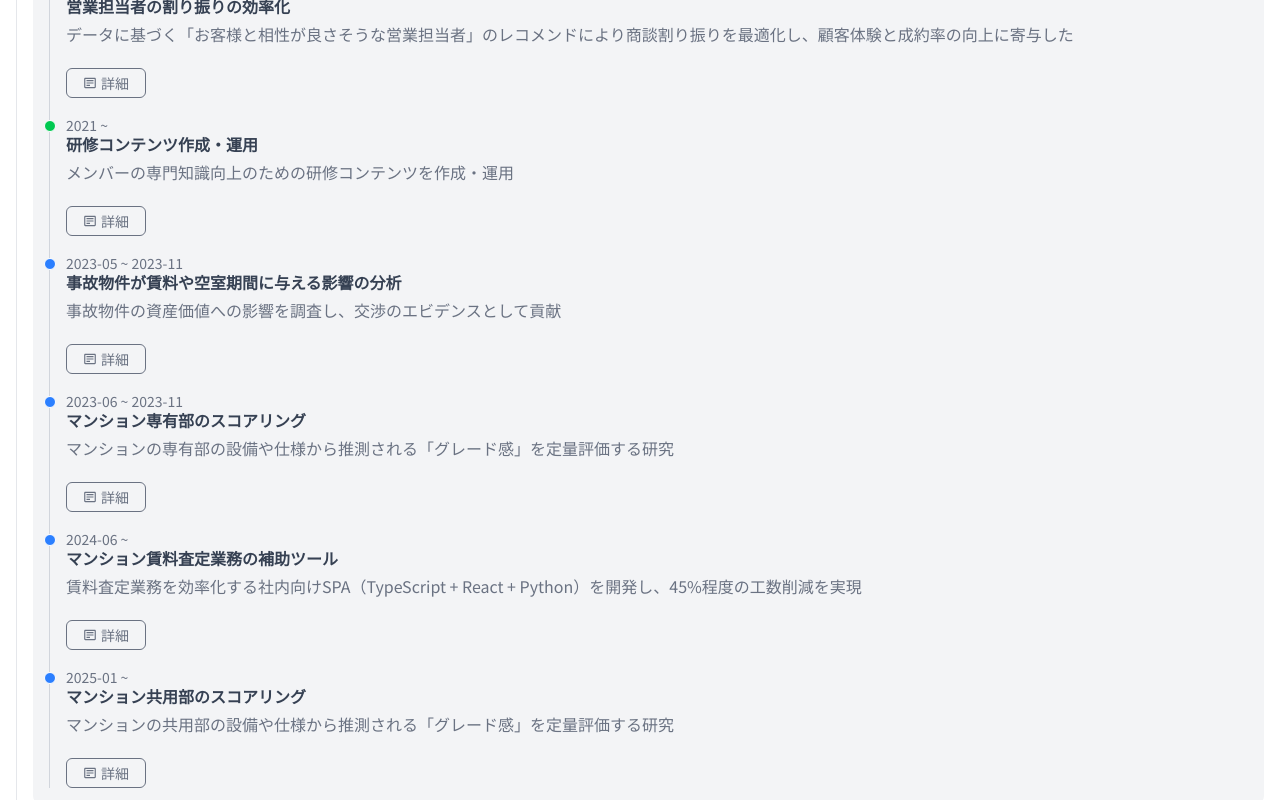
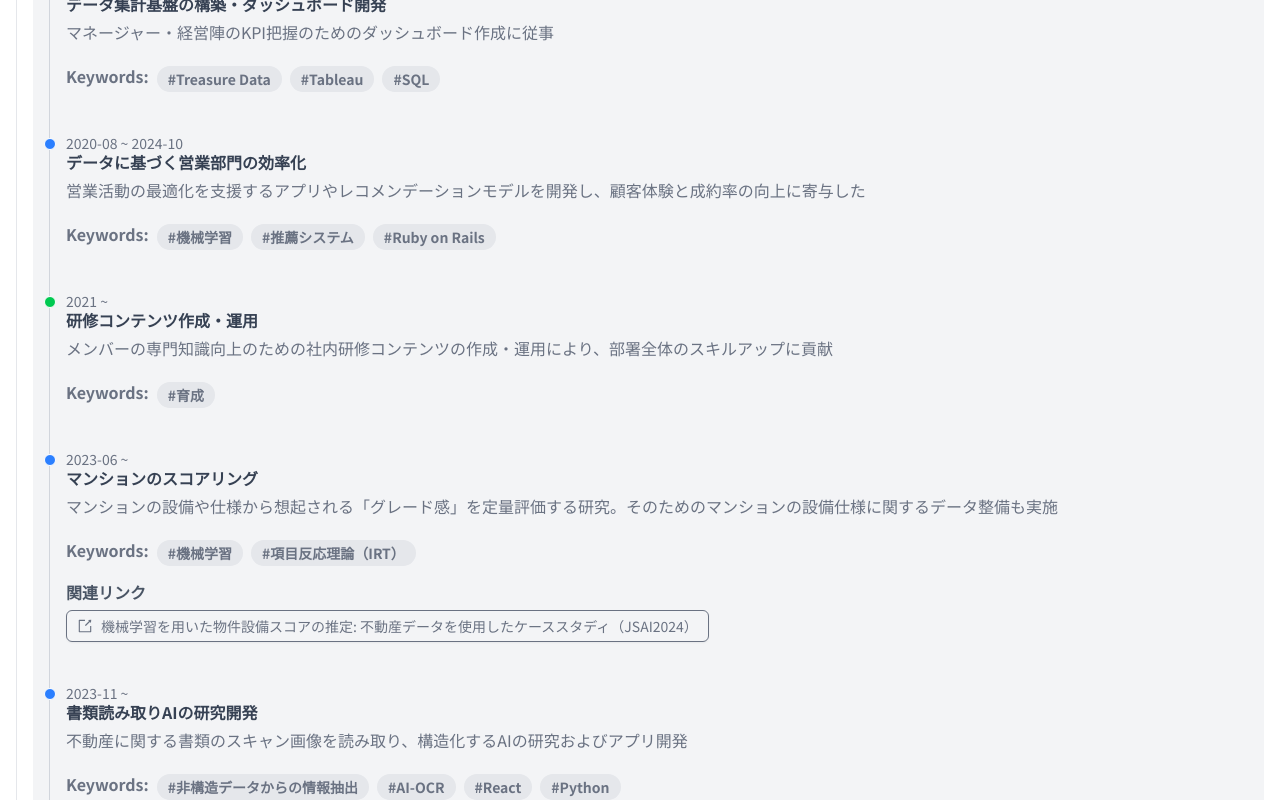
Before and after one commit to nigimitama/nigimitama.github.io, a Next.js app: page /work-history in a window 1280 px wide. Shown: the part 700-1500 px from the top of the page. Built offline with nearby package versions, Linux system fonts and the light colour scheme.

Commit message:
プロジェクト経歴部分を簡素化

```diff
--- a/app/work-history/components/ModalTimeline.tsx
+++ b/app/work-history/components/ModalTimeline.tsx
@@ -1,20 +1,16 @@
-import {
-  Dialog,
-  DialogTrigger,
-  DialogContent,
-  DialogDescription,
-  DialogHeader,
-  DialogTitle,
-} from "@/components/ui/dialog"
+import { Dialog, DialogTrigger, DialogContent, DialogHeader, DialogTitle } from "@/components/ui/dialog"
 import React from "react"
 import { BiDetail } from "react-icons/bi"
 import Markdown, { Components } from "react-markdown"
 
+type MarkdownString = string
+
 export interface TimelineItem {
   date: string
   title: string
-  summary: string
-  markdown?: string
+  description: MarkdownString
+  detail?: MarkdownString
+  tags?: string[]
   content?: React.ReactNode
   color?: "blue" | "green" | "red" | "yellow" | "purple" | "gray"
 }
@@ -52,7 +48,7 @@ export default function ModalTimeline({ items, className = "" }: TimelineProps)
         const isLast = index === items.length - 1
 
         return (
-          <li key={index} className={`${isLast ? "ms-4" : "mb-4 ms-4"}`}>
+          <li key={index} className={`${isLast ? "ms-4" : "mb-10 ms-4"}`}>
             {/* Timeline dot */}
             <div
               className={`absolute w-3 h-3 ${dotColorClass} rounded-full mt-1.5 -start-1.5 border border-white`}
@@ -66,14 +62,20 @@ export default function ModalTimeline({ items, className = "" }: TimelineProps)
               <h3 className="text-md font-semibold text-gray-700 mb-2">{item.title}</h3>
 
               <div className="text-gray-500">
-                <Markdown components={markdownSettings}>{item.summary || ""}</Markdown>
+                <Markdown components={markdownSettings}>{item.description || ""}</Markdown>
               </div>
 
+              {item.tags && <Keywords tags={item.tags} />}
+
+              {/* Custom content */}
+              {item.content && <div className="text-gray-600">{item.content}</div>}
+
+              {item.detail && (
+                <>
                   <DialogTrigger className="px-4 py-1 flex items-center gap-1 text-sm rounded-md border border-gray-500 text-gray-500 hover:bg-gray-200 transition-colors hover:cursor-pointer">
                     <BiDetail />
                     詳細
                   </DialogTrigger>
-
                   <DialogContent className="bg-white max-w-4xl max-h-[80vh] flex flex-col">
                     <DialogHeader className="flex-shrink-0">
                       <DialogTitle>{item.title}</DialogTitle>
@@ -83,9 +85,9 @@ export default function ModalTimeline({ items, className = "" }: TimelineProps)
                     <div className="flex-1 overflow-y-auto pr-2">
                       <div className="text-md">
                         {/* Markdown Description */}
-                    {item.markdown && (
+                        {item.detail && (
                           <div className="text-gray-600">
-                        <Markdown components={markdownSettings}>{item.markdown}</Markdown>
+                            <Markdown components={markdownSettings}>{item.detail}</Markdown>
 
                             {/* Custom content */}
                             {item.content && <div className="text-gray-600">{item.content}</div>}
@@ -94,6 +96,8 @@ export default function ModalTimeline({ items, className = "" }: TimelineProps)
                       </div>
                     </div>
                   </DialogContent>
+                </>
+              )}
             </Dialog>
           </li>
         )
@@ -101,3 +105,19 @@ export default function ModalTimeline({ items, className = "" }: TimelineProps)
     </ol>
   )
 }
+
+import { Badge } from "@/components/ui/badge"
+
+const Keywords = ({ tags }: { tags: string[] }) => {
+  return (
+    <div className="flex flex-wrap gap-2 mb-4">
+      <span className="font-bold">Keywords:</span>
+
+      {tags.map((tag, index) => (
+        <Badge key={index} variant="default" className="text-sm bg-gray-200">
+          #{tag}
+        </Badge>
+      ))}
+    </div>
+  )
+}
--- a/app/work-history/components/ProjectsAtGA.tsx
+++ b/app/work-history/components/ProjectsAtGA.tsx
@@ -5,38 +5,13 @@ export const ProjectsAtGA = () => {
   const timelineData: TimelineItem[] = [
     {
       date: "2019-07 ~ 2025-07",
-      title: "マンションの価格予測AI・賃料予測AIの研究開発",
-      summary:
+      title: "マンションの価格予測AI・賃料予測AIの研究開発とAPI開発",
+      description:
         "社内に対しては査定業務を効率化し、社外に対しては無料AI査定サービス（[RENOSY AI査定](https://www.renosy.com/sell)）により集客の接点を増やすことに貢献した。",
-      markdown: `
-## 概要
-
-中古不動産は価値を正しく評価することが重要であるため、業務フロー上で価格査定業務が必要になる。査定を行うAIを開発することで社内に対しては業務を効率化し、社外に対しては無料AI査定サービス（[RENOSY AI査定](https://www.renosy.com/sell)）により集客の接点を増やすことに貢献した。
-
-## 方法
-
-1. 予測モデルの研究（LightGBMと自作アルゴリズムを利用）
-2. APIの開発（AWS Lambda + API Gateway）
-3. 毎月新しいデータで予測モデルを学習し直すバッチ処理（AWS Fargate）
-4. CI/CDパイプラインの設定（CircleCI）
-
-の開発を行い、現在も保守運用を続けている。
-
-## 成果
-業務効率化により顧客獲得単価（CPA）は大きく削減された。
-またtoC向けのAI査定サービス経由での契約獲得にも貢献している。
-
-## プロジェクトの規模や自身の役割
-最初の1年ほどは1人で関係者へのヒアリングから研究・開発まで行っていた。
-途中からはメンバーを1~2人抱えて対応エリアの拡張や機能追加などをリードしていった。
-2025年頃から徐々に別のメンバーへ引き継いでいった。
-
-## 利用技術
-Python, AWS, Docker, CircleCI, Rollbar
-    `,
+      tags: ["機械学習", "API開発", "AWS Lambda", "CircleCI"],
       content: (
         <div className="mb-6">
-          <h4 className="font-semibold mb-2">関連リンク</h4>
+          <h4 className="font-semibold mb-2 text-gray-500">関連リンク</h4>
           <div className="flex flex-wrap gap-2">
             <ExternalLinkButton
               text="価格査定AI  | AI Strategy Center"
@@ -44,13 +19,16 @@ Python, AWS, Docker, CircleCI, Rollbar
             />
 
             <ExternalLinkButton
+              text="価格査定AIの開発で直面した課題と工夫した点 （Speaker Deck）"
+              href="https://speakerdeck.com/itandi/bizinesudenojia-zhi-chuang-zao-detasaiensunoji-ben-gai-nian-toshi-jian?slide=40"
+            />
+            <ExternalLinkButton
               text="情報の非対称性の解消に向けた中古マンション価格推定の取り組み（情報処理学会）"
               href="https://www.ipsj.or.jp/dp/contents/publication/43/S1103-S02.html"
             />
-
             <ExternalLinkButton
-              text="価格査定AIの開発で直面した課題と工夫した点 （Speaker Deck）"
-              href="https://speakerdeck.com/itandi/bizinesudenojia-zhi-chuang-zao-detasaiensunoji-ben-gai-nian-toshi-jian?slide=40"
+              text="高価格物件を考慮した中古マンションの売買価格予測（日本行動計量学会）"
+              href="https://www.jstage.jst.go.jp/article/pbsj/48/0/48_104/_article/-char/ja/"
             />
           </div>
         </div>
@@ -61,134 +39,44 @@ Python, AWS, Docker, CircleCI, Rollbar
       color: "blue",
       date: "2020-06 ~ 2020-08",
       title: "データ集計基盤の構築・ダッシュボード開発",
-      summary: `マネージャー・経営陣のKPI把握のためのダッシュボード作成に従事`,
-      markdown: `
-## 概要
-
-KPI把握のための数字の管理がGoogle Sheetsで手作業で行われている事業部があり、KPI集計の自動化を行った。SFAツールのDBからTreasure Dataへデータを出力して集計を行い、Tableau上に表示するようにした。
-
-また各営業担当者の売上のランキングを毎日Slackに通知する作業もGoogle Apps Scriptで自動化した。
-
-## 工夫した点
-「数字が現場の肌感と合わない」と言われることがあったため、集計の内訳（集計元のレコードが並んだ表）を表示する画面も作成し、透明性の高い集計を行うよう努めることで集計の定義の細かな差異を発見することができ、現場の感覚値と合う集計を実現した。
-
-## プロジェクト規模など
-1人でヒアリングから実装まで行った
-
-## 利用技術
-SQL, Tableau, Google App Script, TreasureData
-    `,
+      description: `マネージャー・経営陣のKPI把握のためのダッシュボード作成に従事`,
+      tags: ["Treasure Data", "Tableau", "SQL"],
     },
     {
       color: "blue",
       date: "2020-08 ~ 2024-10",
-      title: "営業担当者の割り振りの効率化",
-      summary:
-        "データに基づく「お客様と相性が良さそうな営業担当者」のレコメンドにより商談割り振りを最適化し、顧客体験と成約率の向上に寄与した",
-      markdown: `
-## 概要
-
-営業部門において「このお客様の営業担当を誰にするか」の割り振りが毎日行われており、その際はCRMツールからGoogle Sheetsにコピー＆ペーストして管理し、Google Calendarで各セールスのスケジュールの空きを確認しながら作業されていた。
-
-この業務を効率化するため、割り振りの参考になる情報を表示するアプリをRuby on Railsで開発した。そのアプリには、スケジュールの空き状況や過去の売上実績を基にした「このお客様におすすめのセールス」を表示する機能を実装した。
-
-また、セールスの割り振りを行うマネジメント層の関心のあるデータも表示するようにした。例えば「現状のアポイントメント数から想定される今週の予測売上金額」を表示する機能を実装した。
-（このような予測系の機能はPythonで開発し、Serverless FrameworkでAWSにデプロイした）
-
-## 成果
-マネジメント層の業務効率化、成約率向上
-
-## プロジェクト規模や自身の役割
-当初は1人でヒアリングから実装まですべて行っていた。
-開始から1年ほど経ってからは時期によっては別のメンバーが1~2人配属され、リードしていくことになった。
-2024年頃から徐々に別のメンバーへ引き継いでいった。
-
-## 利用技術
-Ruby on Rails, Python
-
-    `,
+      title: "データに基づく営業部門の効率化",
+      description:
+        "営業活動の最適化を支援するアプリやレコメンデーションモデルを開発し、顧客体験と成約率の向上に寄与した",
+      tags: ["機械学習", "推薦システム", "Ruby on Rails"],
     },
     {
       color: "green",
       date: "2021 ~ ",
       title: "研修コンテンツ作成・運用",
-      summary: "メンバーの専門知識向上のための研修コンテンツを作成・運用",
-      markdown: `
-## 概要
-部署の特徴としては新卒入社のメンバーが多く、メンバーの専攻分野も様々（心理統計、計量経済学、地理空間データ解析、情報工学、ロボット工学、バイオインフォマティクス、etc.）である。
-
-業務上必要になる専門知識の習得を支援し、メンバーの知識量の底上げを図るため研修コンテンツの作成と運用を行った。
-
-## 内容
-
-研修コンテンツは大分類として
-
-1. 研究力（データサイエンス系の知識）
-2. 開発力（ソフトウェア開発の知識）
-3. 企画力
-4. ソフトスキル
-
-から構成され、根幹となる「研究力」の領域では
-
-- データ分析の一連の流れ（DBからデータ取得、前処理、回帰モデル構築、分類モデル構築）
-- 分野別の基礎知識（画像処理、自然言語処理、地理情報処理、etc.）
-- 基礎知識の深堀り（理系大学～大学院レベルの数学、より深い機械学習の理解、深層学習の理解）
-
-などのコンテンツを作成・運用している。（他の領域は2025年から作成開始）
-
-当初は研究開発部署の1つのチーム内での研修の仕組みだったが、2024年に研究開発部署全体に広がり、2025年から徐々に全社へと広がりつつある。
-
-## プロジェクトにおける役割
-当初はメンバーの1人としてコンテンツ作成や運用を担った。
-
-2024年ごろからは「研究力」の研修をリードする立場となった。
-    `,
+      description: "メンバーの専門知識向上のための社内研修コンテンツの作成・運用により、部署全体のスキルアップに貢献",
+      tags: ["育成"],
     },
+    // {
+    //   color: "blue",
+    //   date: "2023-05 ~ 2023-11",
+    //   title: "事故物件が賃料や空室期間に与える影響の分析",
+    //   description: "事故物件の資産価値への影響を調査し、交渉のエビデンスとして貢献",
+    //   tags: ["統計的因果推論"],
+    // },
     {
       color: "blue",
-      date: "2023-05 ~ 2023-11",
-      title: "事故物件が賃料や空室期間に与える影響の分析",
-      summary: "事故物件の資産価値への影響を調査し、交渉のエビデンスとして貢献",
-      markdown: `
-## 背景
-事故物件となった住戸や事故物件を含むマンションの別の住戸についてさえも忌避感を抱く不動産投資家や金融機関が一部存在している。
-
-しかし、実際にそのような物件（同じマンションに属しているというだけで直接事故の影響は受けていない物件）が事故によって「投資物件としての資産価値」が毀損されているのかどうかを明らかにしたい。
-
-本プロジェクトでは「事故があったマンションの事故発生の前後での賃料や空室期間の差」と「そのマンションの周辺の類似物件における事故発生の前後での賃料や空室期間の差」の差に着目するように分析し、事故の資産価値への影響を調べた。
-
-## 成果
-限られたデータではあるものの一定の結論が得られ、交渉のエビデンスとして貢献した
-
-## 使用技術
-統計的因果推論
-    `,
-    },
-    {
-      color: "blue",
-      date: "2023-06 ~ 2023-11",
-      title: "マンション専有部のスコアリング",
-      summary: "マンションの専有部の設備や仕様から推測される「グレード感」を定量評価する研究",
-      markdown: `
-## 概要
-マンションには「浴室タイプ（3点ユニットバスや独立洗面台など）」や「キッチン（システムキッチンやミニキッチンなど）」などの様々な設備が存在し、それらの総合的な優劣感を「グレード感」として賃料査定の現場では（熟練した社員を中心に）重視されている。
-
-このグレード感を再現し、データから定量評価できるようにする研究を行った。
-
-## 成果
-研究成果は人工知能学会にて発表を行った。
-
-その後はマンションの共用部のグレードを含めて評価できるように拡張する研究に取り組み、研究とビジネスへの応用を検討している。
-
-## プロジェクトにおける役割
-具体的な作業は1人の私以外のメンバーが担当した。私はリーダーあるいはメンターのような立場で関わり、プロジェクトの方針のディスカッションを行ったり、ビジネス部門とのミーティングに同席したり、分析方針のアドバイスを行ったり、共同研究者の対応などのサポートを行った。
-    `,
+      date: "2023-06 ~",
+      title: "マンションのスコアリング",
+      description:
+        "マンションの設備や仕様から想起される「グレード感」を定量評価する研究。そのためのマンションの設備仕様に関するデータ整備も実施",
+      tags: ["機械学習", "項目反応理論（IRT）"],
       content: (
         <div className="mb-6">
           <h4 className="font-semibold mb-2">関連リンク</h4>
           <div className="flex flex-wrap gap-2">
             <ExternalLinkButton
-              text="機械学習を用いた物件設備スコアの推定: 不動産データを使用したケーススタディ"
+              text="機械学習を用いた物件設備スコアの推定: 不動産データを使用したケーススタディ（JSAI2024）"
               href="https://doi.org/10.11517/pjsai.JSAI2024.0_2O4OS25a03"
             />
           </div>
@@ -197,61 +85,17 @@ Ruby on Rails, Python
     },
     {
       color: "blue",
-      date: "2024-06 ~ ",
-      title: "マンション賃料査定業務の補助ツール",
-      summary: "賃料査定業務を効率化する社内向けSPA（TypeScript + React + Python）を開発し、45%程度の工数削減を実現",
-      markdown: `
-## 概要
-賃料査定業務を効率化する社内向けツールの開発を行い、45%程度の工数削減を実現した。
-
-## 背景
-賃料査定業務では、人力による家賃査定により毎月多くの時間が費やされている。
-事業規模拡大に対してスケーラブルにするため、また生産性向上・利益率向上のためにも省力化が求められている。
-
-## 方法
-査定の参考になる情報を集約したアプリを提供した。主に次の情報を提供している：
-
-- AIによる予測値（機械学習ベースのものと、熟練の査定者のロジックをもとにしたルールベースの2種類）
-- 過去の同マンションや類似物件の取引事例データ
-- 物件の長所：近隣の店舗など
-- 物件の短所：事故物件の情報、ハザードマップの情報など
-
-## 使用技術
-以下の技術を利用してSPAを開発した
-
-- ホスティング：AWS Amplify
-- 認証：AWS Cognito
-- データストア：AWS DynamoDB, S3
-- API：AWS API Gateway + Lambda (AWS SAMで管理)
-- フロントエンド：TypeScript + React
-
-## 成果
-- 査定担当者の体感ベースで45%程度の工数削減を実現
-- 納会にて表彰される程度には感謝された
-
-## プロジェクトにおける役割
-当該部署とのヒアリング・要件定義、プロジェクトマネジメントから開発まですべてを1人で行っている。
-他のメンバーが開発したアプリたちと連携した機能も存在し、それらを実装する際は当該メンバーにビジネスサイドの要求仕様を伝えて開発してもらうこともあった。
-    `,
+      date: "2023-11 ~",
+      title: "書類読み取りAIの研究開発", // 建物管理データやマイソクなど
+      description: "不動産に関する書類のスキャン画像を読み取り、構造化するAIの研究およびアプリ開発",
+      tags: ["非構造データからの情報抽出", "AI-OCR", "React", "Python"],
     },
     {
       color: "blue",
-      date: "2025-01 ~ ",
-      title: "マンション共用部のスコアリング",
-      summary: "マンションの共用部の設備や仕様から推測される「グレード感」を定量評価する研究",
-      markdown: `
-## 概要
-マンションの共用部の設備（エレベーター、宅配ボックス、etc.）や仕様（免震構造、二重床、etc.）などの特性から推測される「造りの良さ」「グレード感」のような概念を定量評価する研究を行った。
-
-## 成果
-- 論文投稿・学会発表により会社のプレゼンス向上に貢献
-
-## プロジェクトにおける役割
-プロジェクトのリードも主な作業も1人で行った。筑波大学と共同研究し、アドバイスを受けながら研究を進めた。
-
-## 使用技術
-テスト理論・項目反応理論
-    `,
+      date: "2024-06 ~ ",
+      title: "マンション賃料査定業務の補助ツール",
+      description: "賃料査定業務を効率化する社内向けSPAを開発し、大幅な工数削減を実現",
+      tags: ["TypeScript", "React", "Python"],
     },
   ]
 
```
Lines whose indentation alone changed are shown as unchanged.
